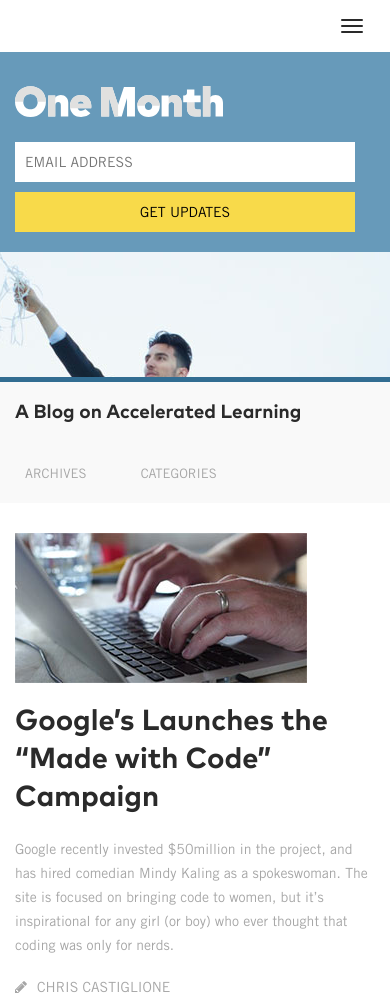
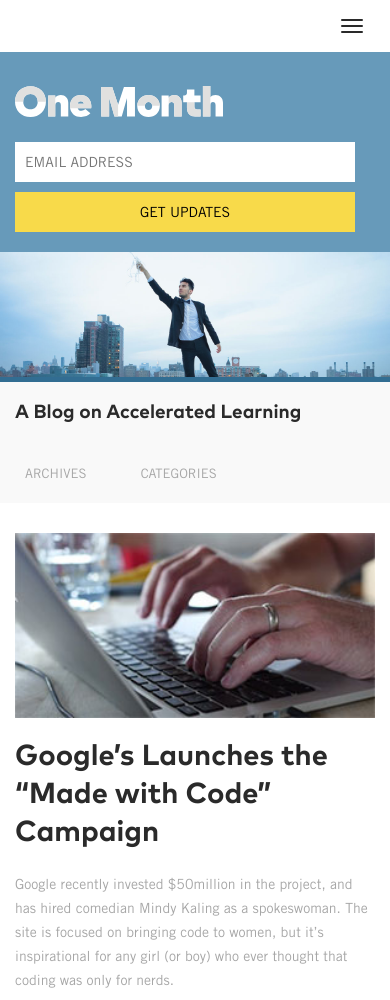
Before and after one commit to heaversm/one-month-blog, a plain HTML site: page index.html in a window 390 px wide. Shown: the top 1000 px of the page. Drawn offline with Linux system fonts and the light colour scheme.

Commit message:
responsive adjustments to post image - full width at smallest breakpoint

```diff
--- a/css/main.css
+++ b/css/main.css
@@ -141,6 +141,7 @@
     overflow: hidden;
     position: absolute;
     background: url('../img/content-bg.jpg') no-repeat 50% 0%;
+    background-size: 100% auto;
     top: 0px;
 }
 
@@ -343,4 +344,8 @@
         margin-top: 10px;
     }
 
+    .article-thumb, .article-thumb-container {
+        width: 100%;
+    }
+
 }
--- a/index.html
+++ b/index.html
@@ -85,7 +85,7 @@
           </div>
         </nav>
         <div class="row article-excerpt">
-          <div class="col-md-4">
+          <div class="col-md-4 article-thumb-container">
             <img src="img/tmp/post-thumb.jpg" alt="Post Thumb" class="article-thumb">
           </div>
           <div class="col-md-7 col-md-offset-1">
```
